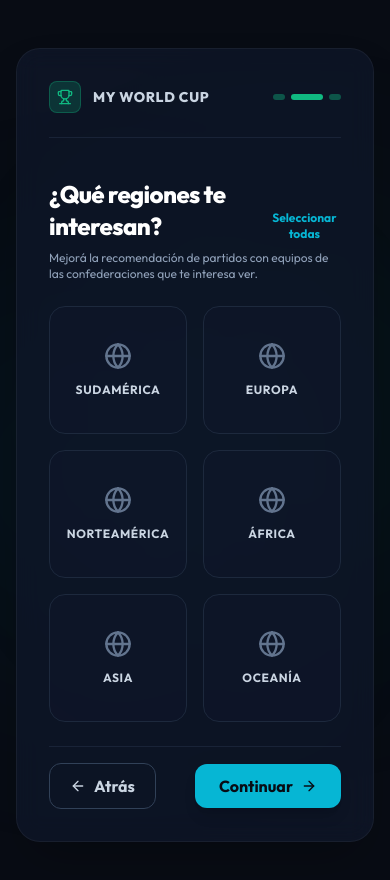
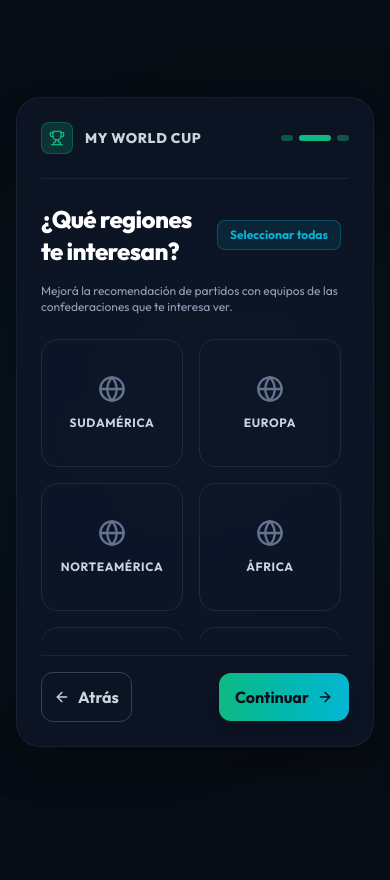
Before and after one commit to Tomibernardez04/worldcup-matchfinder, a React (Vite) app: page / in a window 390 px wide. Both pictures are taken after a click on the button "Continuar". Shown: the top 880 px of the page. After the commit the page ends 844 px from the top, so only its background shows below. Built offline with nearby package versions, Linux system fonts and the light colour scheme.

Commit message:
style: optimize onboarding and dashboard layouts for better scroll, mobile responsiveness, and visual consistency

```diff
--- a/src/components/Layout.tsx
+++ b/src/components/Layout.tsx
@@ -295,7 +295,7 @@ export const Layout: React.FC<LayoutProps> = ({
         </header>
 
         {/* View Content */}
-        <div className="p-6 md:p-8 flex-1">
+        <div className="pt-4 px-6 pb-6 md:pt-5 md:px-8 md:pb-8 flex-1">
           {children}
         </div>
       </main>
--- a/src/pages/Onboarding.tsx
+++ b/src/pages/Onboarding.tsx
@@ -1,6 +1,6 @@
 import React, { useState } from 'react';
 import { useNavigate } from 'react-router-dom';
-import { Trophy, Globe, Sparkles, ArrowRight, ArrowLeft, Clock } from 'lucide-react';
+import { Trophy, Globe, Sparkles, ArrowRight, ArrowLeft } from 'lucide-react';
 import { SUPPORTED_TEAMS, REGIONS } from '../constants';
 import type { UserProfile, Region } from '../types';
 import { translateTeamName, translateRegion } from '../utils/translations';
@@ -58,16 +58,16 @@ export const Onboarding: React.FC<OnboardingProps> = ({ onComplete }) => {
   };
 
   return (
-    <div className="min-h-screen bg-bg-dark text-slate-100 flex flex-col justify-center items-center px-4 py-12 relative overflow-hidden">
+    <div className="h-dvh w-screen bg-bg-dark text-slate-100 flex flex-col justify-center items-center p-4 relative overflow-hidden">
       {/* Background Neon Orbs */}
       <div className="absolute top-1/4 left-1/4 w-96 h-96 rounded-full bg-brand-primary/5 blur-[120px] pointer-events-none" />
       <div className="absolute bottom-1/4 right-1/4 w-96 h-96 rounded-full bg-brand-secondary/5 blur-[120px] pointer-events-none" />
 
       {/* Main Container */}
-      <div className="w-full max-w-3xl glass-panel p-8 md:p-12 rounded-3xl border border-slate-800 shadow-2xl relative z-10">
+      <div className="w-full max-w-3xl h-[650px] max-h-[90dvh] glass-panel p-6 md:p-10 rounded-3xl border border-slate-800 shadow-2xl relative z-10 flex flex-col justify-between">
 
         {/* Stepper Header */}
-        <div className="flex justify-between items-center mb-10 pb-6 border-b border-slate-800/80">
+        <div className="flex-none flex justify-between items-center mb-6 pb-6 border-b border-slate-800/80">
           <div className="flex items-center gap-3">
             <div className="w-8 h-8 rounded-lg bg-brand-primary/20 flex items-center justify-center border border-brand-primary/30">
               <Trophy className="w-4 h-4 text-brand-primary" />
@@ -92,11 +92,10 @@ export const Onboarding: React.FC<OnboardingProps> = ({ onComplete }) => {
 
         {/* Step 1: Welcome & Choose Teams */}
         {step === 1 && (
-          <div className="space-y-6">
+          <div className="flex-1 flex flex-col min-h-0">
+            {/* Scrollable Content Area */}
+            <div className="flex-1 overflow-y-auto pr-2 space-y-6 mb-4">
               <div className="space-y-3">
-              <span className="inline-flex items-center gap-1.5 px-3 py-1 rounded-full text-xs font-semibold bg-brand-primary/10 border border-brand-primary/25 text-brand-primary">
-                <Sparkles className="w-3.5 h-3.5" /> ¡Presentamos puntajes recomendados!
-              </span>
                 <h2 className="text-2xl md:text-3xl font-extrabold tracking-tight text-white leading-tight">
                   ¿A qué selecciones apoyás?
                 </h2>
@@ -106,7 +105,7 @@ export const Onboarding: React.FC<OnboardingProps> = ({ onComplete }) => {
               </div>
 
               {/* Grid of Teams */}
-            <div className="grid grid-cols-2 sm:grid-cols-3 md:grid-cols-4 gap-3 max-h-[300px] overflow-y-auto pr-2">
+              <div className="grid grid-cols-2 sm:grid-cols-3 md:grid-cols-4 gap-3">
                 {SUPPORTED_TEAMS.map(team => {
                   const isSelected = selectedTeams.includes(team.name);
                   return (
@@ -132,11 +131,13 @@ export const Onboarding: React.FC<OnboardingProps> = ({ onComplete }) => {
                   );
                 })}
               </div>
+            </div>
 
-            <div className="flex justify-end pt-4 border-t border-slate-800/80">
+            {/* Fixed Footer */}
+            <div className="flex-none flex justify-end pt-4 border-t border-slate-800/80 w-full">
               <button
                 onClick={() => setStep(2)}
-                className="flex items-center gap-2 px-6 py-3 bg-brand-primary hover:bg-brand-primary/95 text-bg-dark rounded-xl font-bold transition-all cursor-pointer shadow-lg hover:shadow-brand-primary/10"
+                className="flex items-center justify-center gap-2 px-4 sm:px-6 py-3 bg-gradient-to-r from-brand-primary to-brand-secondary text-bg-dark rounded-xl font-bold transition-all cursor-pointer shadow-lg hover:shadow-brand-secondary/15 hover:scale-[1.02] whitespace-nowrap shrink-0"
               >
                 <span>Continuar</span>
                 <ArrowRight className="w-4 h-4" />
@@ -147,15 +148,17 @@ export const Onboarding: React.FC<OnboardingProps> = ({ onComplete }) => {
 
         {/* Step 2: Choose Regions */}
         {step === 2 && (
-          <div className="space-y-6">
-            <div className="space-y-2">
-              <div className="flex justify-between items-end">
+          <div className="flex-1 flex flex-col min-h-0">
+            {/* Scrollable Content Area */}
+            <div className="flex-1 overflow-y-auto pr-2 space-y-6 mb-4">
+              <div className="space-y-4">
+                <div className="flex justify-between items-center gap-4">
                   <h2 className="text-2xl md:text-3xl font-extrabold tracking-tight text-white">
                     ¿Qué regiones te interesan?
                   </h2>
                   <button
                     onClick={selectAllRegions}
-                  className="text-xs text-brand-secondary font-bold hover:underline cursor-pointer"
+                    className="text-xs text-brand-secondary bg-brand-secondary/10 border border-brand-secondary/30 px-3 py-1.5 rounded-lg font-bold transition-all hover:bg-brand-secondary/20 cursor-pointer whitespace-nowrap shrink-0"
                   >
                     {selectedRegions.length === REGIONS.length ? 'Desmarcar todas' : 'Seleccionar todas'}
                   </button>
@@ -185,11 +188,13 @@ export const Onboarding: React.FC<OnboardingProps> = ({ onComplete }) => {
                   );
                 })}
               </div>
+            </div>
 
-            <div className="flex justify-between items-center pt-4 border-t border-slate-800/80">
+            {/* Fixed Footer */}
+            <div className="flex-none flex justify-between items-center gap-3 pt-4 border-t border-slate-800/80 w-full">
               <button
                 onClick={() => setStep(1)}
-                className="flex items-center gap-2 px-5 py-2.5 bg-transparent hover:bg-slate-900 border border-slate-700 text-slate-300 rounded-xl font-bold transition-all cursor-pointer"
+                className="flex items-center justify-center gap-2 px-3 sm:px-5 py-3 bg-transparent hover:bg-slate-900 border border-slate-700 text-slate-300 rounded-xl font-bold transition-all cursor-pointer whitespace-nowrap shrink-0"
               >
                 <ArrowLeft className="w-4 h-4" />
                 <span>Atrás</span>
@@ -197,7 +202,7 @@ export const Onboarding: React.FC<OnboardingProps> = ({ onComplete }) => {
 
               <button
                 onClick={() => setStep(3)}
-                className="flex items-center gap-2 px-6 py-2.5 bg-brand-secondary hover:bg-brand-secondary/95 text-bg-dark rounded-xl font-bold transition-all cursor-pointer shadow-lg hover:shadow-brand-secondary/15 hover:scale-[1.02]"
+                className="flex items-center justify-center gap-2 px-4 sm:px-6 py-3 bg-gradient-to-r from-brand-primary to-brand-secondary text-bg-dark rounded-xl font-bold transition-all cursor-pointer shadow-lg hover:shadow-brand-secondary/15 hover:scale-[1.02] whitespace-nowrap shrink-0"
               >
                 <span>Continuar</span>
                 <ArrowRight className="w-4 h-4" />
@@ -208,13 +213,12 @@ export const Onboarding: React.FC<OnboardingProps> = ({ onComplete }) => {
 
         {/* Step 3: Choose Time Preferences */}
         {step === 3 && (
-          <div className="space-y-6">
+          <div className="flex-1 flex flex-col min-h-0">
+            {/* Scrollable Content Area */}
+            <div className="flex-1 overflow-y-auto pr-2 space-y-6 mb-4">
               <div className="space-y-2">
-              <span className="inline-flex items-center gap-1.5 px-3 py-1 rounded-full text-xs font-semibold bg-brand-primary/10 border border-brand-primary/25 text-brand-primary">
-                <Clock className="w-3.5 h-3.5" /> Preferencia opcional
-              </span>
                 <h2 className="text-2xl md:text-3xl font-extrabold tracking-tight text-white leading-tight">
-                ¿En qué horario solés ver los partidos?
+                  ¿En qué horario solés ver los partidos? <span className="text-slate-400 ml-1.5 whitespace-nowrap">(Opcional)</span>
                 </h2>
                 <p className="text-slate-400 text-xs md:text-sm leading-relaxed">
                   Establecer tu horario habitual nos permite priorizar los partidos que se juegan cuando estás disponible.
@@ -258,11 +262,13 @@ export const Onboarding: React.FC<OnboardingProps> = ({ onComplete }) => {
                   </div>
                 )}
               </div>
+            </div>
 
-            <div className="flex justify-between items-center pt-4 border-t border-slate-800/80">
+            {/* Fixed Footer */}
+            <div className="flex-none flex justify-between items-center gap-3 pt-4 border-t border-slate-800/80 w-full">
               <button
                 onClick={() => setStep(2)}
-                className="flex items-center gap-2 px-5 py-2.5 bg-transparent hover:bg-slate-900 border border-slate-700 text-slate-300 rounded-xl font-bold transition-all cursor-pointer"
+                className="flex items-center justify-center gap-2 px-3 sm:px-5 py-3 bg-transparent hover:bg-slate-900 border border-slate-700 text-slate-300 rounded-xl font-bold transition-all cursor-pointer whitespace-nowrap shrink-0"
               >
                 <ArrowLeft className="w-4 h-4" />
                 <span>Atrás</span>
@@ -270,7 +276,7 @@ export const Onboarding: React.FC<OnboardingProps> = ({ onComplete }) => {
 
               <button
                 onClick={handleFinish}
-                className="flex items-center gap-2 px-6 py-2.5 bg-gradient-to-r from-brand-primary to-brand-secondary text-bg-dark rounded-xl font-bold transition-all cursor-pointer shadow-lg hover:shadow-brand-secondary/15 hover:scale-[1.02]"
+                className="flex items-center justify-center gap-2 px-4 sm:px-6 py-3 bg-gradient-to-r from-brand-primary to-brand-secondary text-bg-dark rounded-xl font-bold transition-all cursor-pointer shadow-lg hover:shadow-brand-secondary/15 hover:scale-[1.02] whitespace-nowrap shrink-0"
               >
                 <span>Ingresar al Tablero</span>
                 <Sparkles className="w-4 h-4" />
```
Also changed, not shown: src/pages/Dashboard.tsx (+23 -40 lines). Lines whose indentation alone changed are shown as unchanged.
